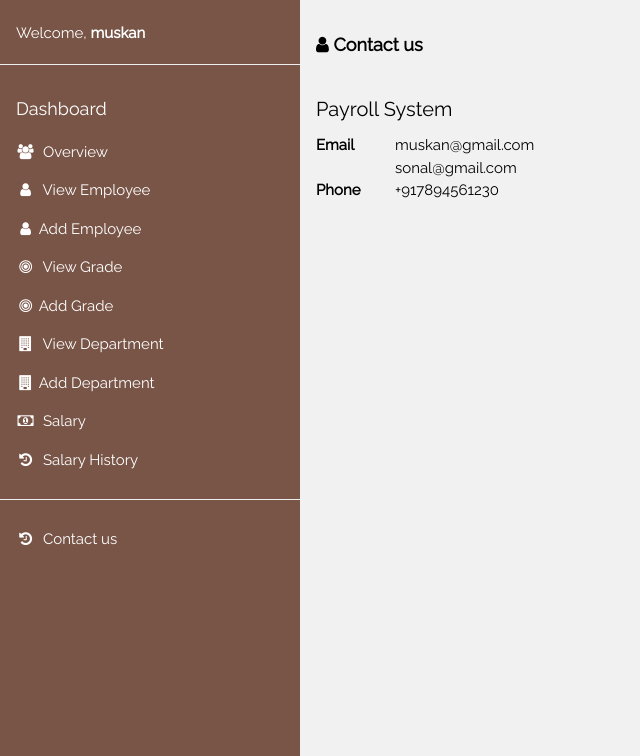
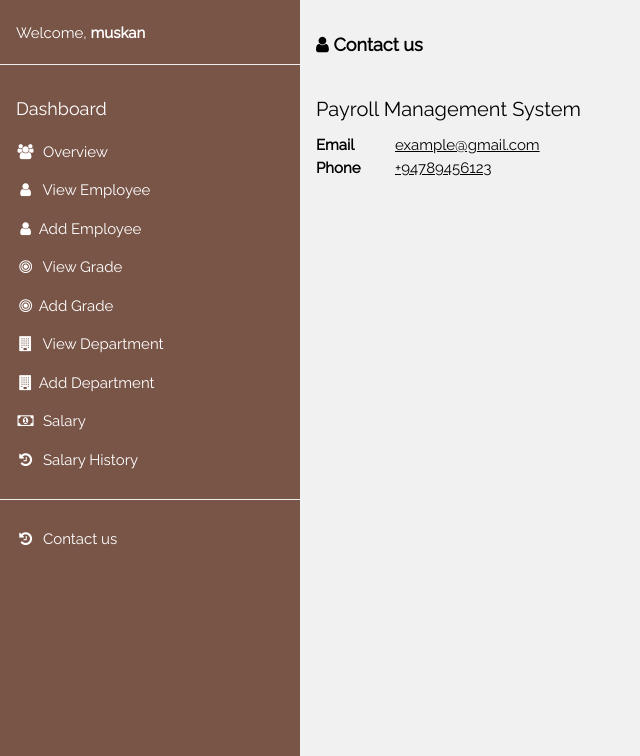
Before and after one commit to Ahzem/payroll-management-system, a PHP site: page /contact.php in a window 1280 px wide. Shown: the part 44-800 px from the top of the page, without its empty margins (0-640 px from the left). Run offline with PHP 8.4, Linux system fonts and the light colour scheme; a user stored in the database is signed in.

Commit message:
contact us added

```diff
--- a/contact.php
+++ b/contact.php
@@ -28,13 +28,15 @@ if(!$_SESSION["user"])
 			<div class="w3-margin">
 				<div class="w3-row">
 					<div class="w3-col">
-						<h4>Payroll System</h4>
+						<h4>Payroll Management System</h4>
 						<div class="w3-row">
 							<div class="w3-col s1">
 							<b>Email</b>
 							</div>
 							<div class="w3-col s8">
-							muskan@gmail.com <br> sonal@gmail.com
+              <a href="mailto:example@gmail.com">
+                example@gmail.com
+              </a>
 
 							</div>
 						</div>
@@ -43,8 +45,9 @@ if(!$_SESSION["user"])
 							<b>Phone</b>
 							</div>
 							<div class="w3-col s8">
-							+917894561230
-
+                <a href="tel:+94789456123">
+                  +94789456123
+                </a>
 							</div>
 						</div>
 					</div>
```
